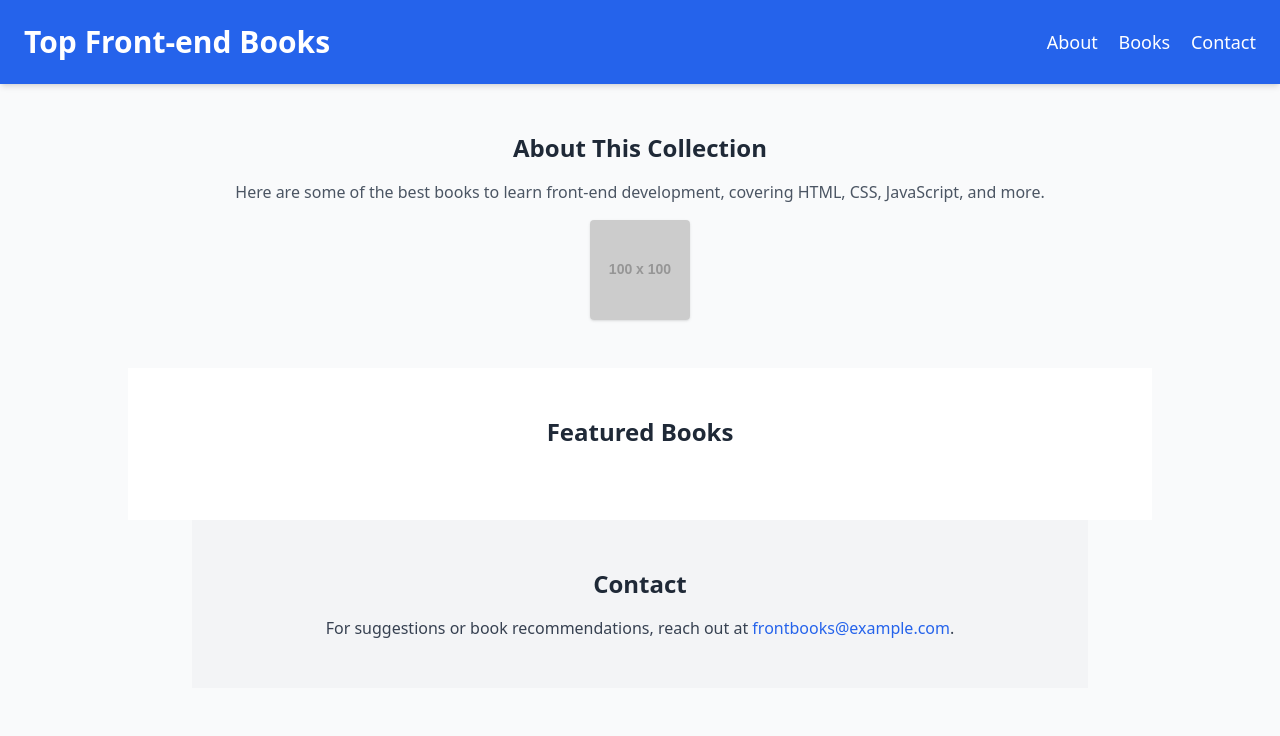
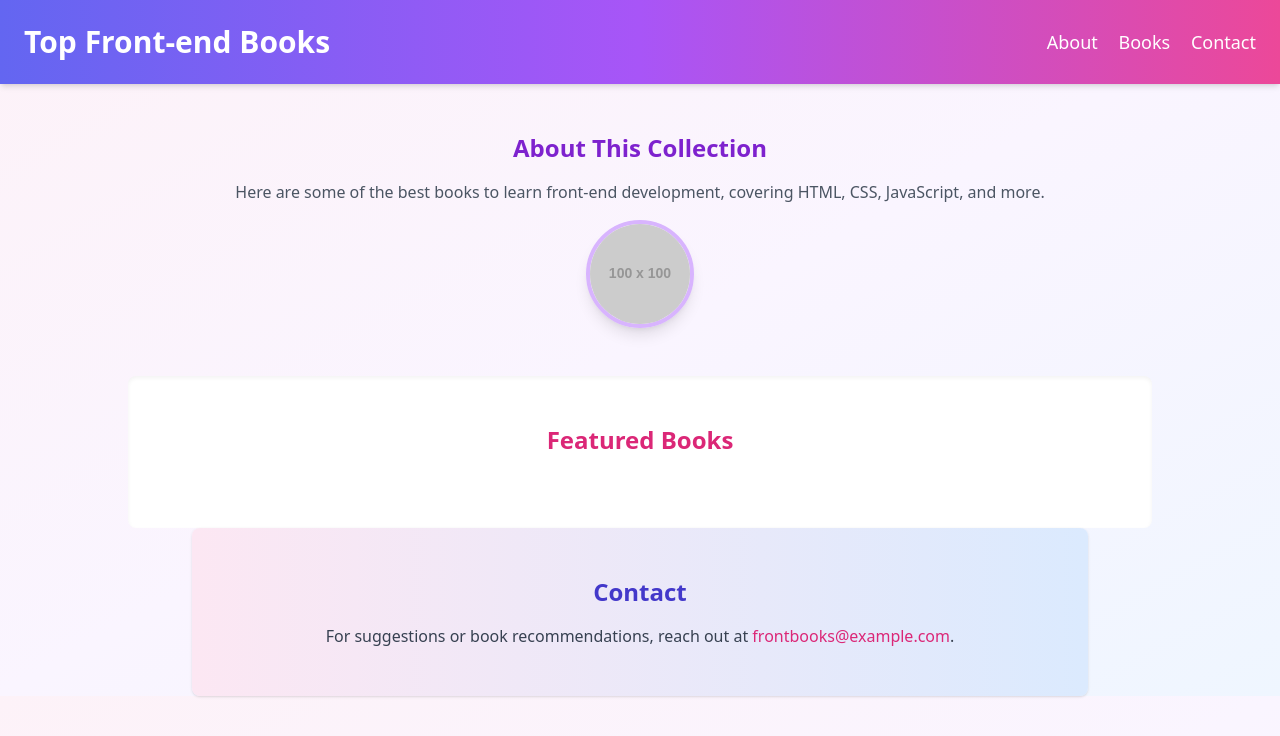
Before and after one commit to YoungLuiz/CP06-Front-end, a plain HTML site: page CP06/index.html in a window 1280 px wide. Drawn offline with nearby package versions, Linux system fonts and the light colour scheme; placeholder pictures from the web are drawn by us; a script that the page names is missing.

Commit message:
Update index.html

```diff
--- a/CP06/index.html
+++ b/CP06/index.html
@@ -1,5 +1,6 @@
 <!DOCTYPE html>
 <html lang="en">
+
 <head>
   <meta charset="UTF-8">
   <meta name="viewport" content="width=device-width, initial-scale=1.0">
@@ -7,8 +8,9 @@
   <script src="https://cdn.tailwindcss.com"></script>
 </head>
 
-<body class="bg-gray-50 text-gray-800 font-sans">
-  <header class="bg-blue-600 text-white p-6 shadow-md flex flex-col sm:flex-row sm:justify-between items-center">
+<body class="bg-gradient-to-br from-pink-50 via-purple-50 to-blue-50 text-gray-800 font-sans">
+  <header
+    class="bg-gradient-to-r from-indigo-500 via-purple-500 to-pink-500 text-white p-6 shadow-md flex flex-col sm:flex-row sm:justify-between items-center">
     <h1 class="text-3xl font-bold mb-4 sm:mb-0">Top Front-end Books</h1>
     <nav class="space-x-4 text-lg">
       <a href="#about" class="hover:underline">About</a>
@@ -18,21 +20,24 @@
   </header>
 
   <section id="about" class="py-12 px-6 max-w-4xl mx-auto text-center">
-    <h2 class="text-2xl font-semibold mb-4">About This Collection</h2>
+    <h2 class="text-2xl font-semibold mb-4 text-purple-700">About This Collection</h2>
     <p class="mb-4 text-gray-600">Here are some of the best books to learn front-end development, covering HTML, CSS,
       JavaScript, and more.</p>
-    <img src="https://via.placeholder.com/100" alt="Bookshelf image" class="mx-auto rounded shadow">
+    <img src="https://via.placeholder.com/100" alt="Bookshelf image"
+      class="mx-auto rounded-full shadow-lg border-4 border-purple-300">
   </section>
 
-  <section id="books" class="bg-white py-12 px-6 max-w-5xl mx-auto">
-    <h2 class="text-2xl font-semibold mb-6 text-center">Featured Books</h2>
+  <section id="books" class="bg-white py-12 px-6 max-w-5xl mx-auto rounded-lg shadow-inner">
+    <h2 class="text-2xl font-semibold mb-6 text-center text-pink-600">Featured Books</h2>
     <div id="book-list" class="grid gap-6 sm:grid-cols-2 lg:grid-cols-3"></div>
   </section>
 
-  <section id="contact" class="bg-gray-100 py-12 px-6 max-w-4xl mx-auto text-center">
-    <h2 class="text-2xl font-semibold mb-4">Contact</h2>
-    <p class="text-gray-700">For suggestions or book recommendations, reach out at
-      <a href="mailto:frontbooks@example.com" class="text-blue-600 hover:underline">frontbooks@example.com</a>.
+  <section id="contact"
+    class="bg-gradient-to-r from-pink-100 to-blue-100 py-12 px-6 max-w-4xl mx-auto text-center rounded-lg shadow">
+    <h2 class="text-2xl font-semibold mb-4 text-indigo-700">Contact</h2>
+    <p class="text-gray-700">
+      For suggestions or book recommendations, reach out at
+      <a href="mailto:frontbooks@example.com" class="text-pink-600 hover:underline">frontbooks@example.com</a>.
     </p>
   </section>
   <script src="app.js"></script>
```
